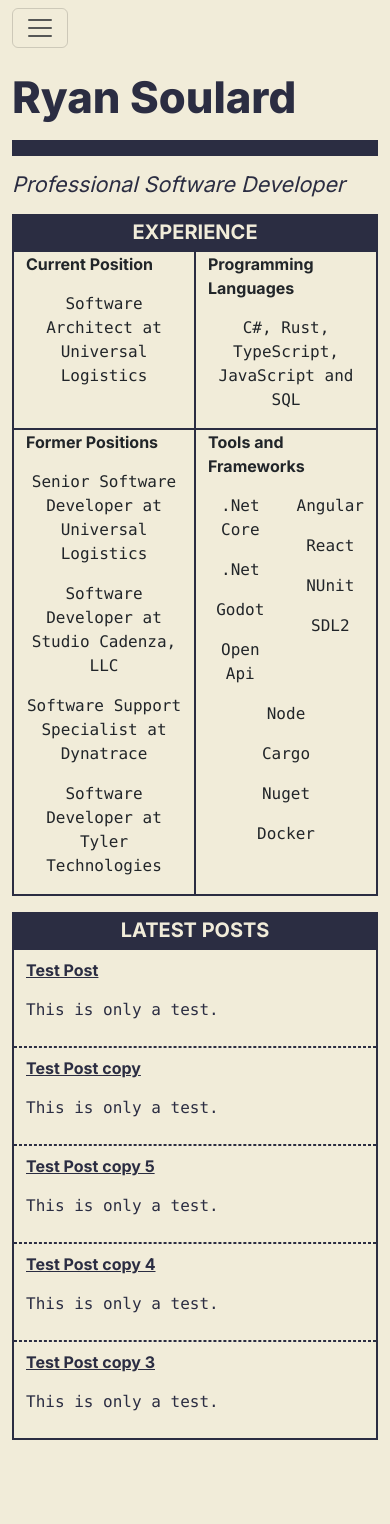
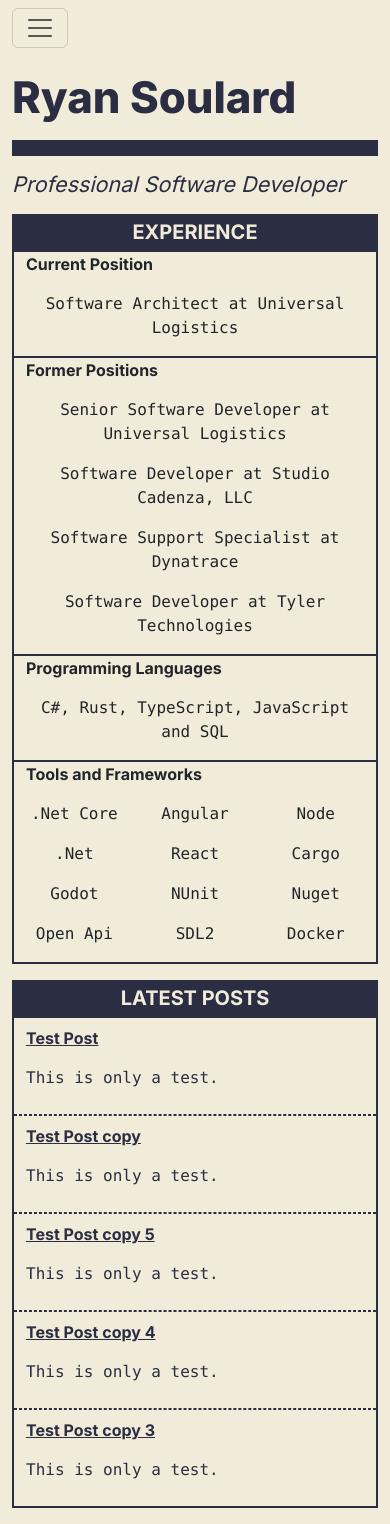
Before and after one commit to rsoulard/rsoulard, a Jekyll site: the page built from index.html, in a window 390 px wide. Built offline with Jekyll 4.4.1, drawn with Linux system fonts in a browser that asks for light colours; before the commit the page ends 1456 px from its top, so only the background shows below that.

Commit message:
Clean up files
- Update Jekyll dependency to 4.3.3.
- Update hom page with better mobile layout.
- Update style to use bootstrap overrides correctly.

```diff
--- a/Gemfile
+++ b/Gemfile
@@ -7,7 +7,7 @@
 #
 # This will help ensure the proper Jekyll version is running.
 # Happy Jekylling!
-gem "jekyll", "~> 4.2.2"
+gem "jekyll", "~> 4.3.3"
 # This is the default theme for new Jekyll sites. You may change this to anything you like.
 gem "minima", "~> 2.5.2"
 # If you want to use GitHub Pages, remove the "gem "jekyll"" above and
--- a/assets/style/site.scss
+++ b/assets/style/site.scss
@@ -3,10 +3,8 @@
 @import url('https://fonts.googleapis.com/css2?family=Inter:wght@400;700;800&display=swap');
 @import "bootstrap/functions";
 @import "bootstrap/variables";
-@import "bootstrap/mixins";
-@import "code-highlighting/monokai.scss";
 
-$theme-colors:map-merge($theme-colors, (
+$theme-colors: map-merge($theme-colors, (
     'alabaster': #e3dFd6,
     'eggshell': #f1ecd9,
     'cedar': #db504a,
@@ -30,6 +28,39 @@
 $pagination-disabled-color:         map-get($theme-colors, 'space');
 $pagination-disabled-border-color:  map-get($theme-colors, 'space');
 $pagination-disabled-bg:            map-get($theme-colors, 'alabaster');
+
+$border-color:                      map-get($theme-colors, 'space');
+
+@import "bootstrap/maps";
+@import "bootstrap/mixins";
+@import "bootstrap/utilities";
+@import "code-highlighting/monokai.scss";
+
+$utilities: map-merge(
+  $utilities,
+  (
+    "border": map-merge(
+      map-get($utilities, "border"),
+      ( responsive: true ),
+    ),
+    "border-top": map-merge(
+      map-get($utilities, "border-top"),
+      ( responsive: true ),
+    ),
+    "border-end": map-merge(
+      map-get($utilities, "border-end"),
+      ( responsive: true ),
+    ),
+    "border-bottom": map-merge(
+      map-get($utilities, "border-bottom"),
+      ( responsive: true ),
+    ),
+    "border-start": map-merge(
+      map-get($utilities, "border-start"),
+      ( responsive: true ),
+    ),
+  )
+);
 
 @import "bootstrap/bootstrap";
 
--- a/blog/index.html
+++ b/blog/index.html
@@ -4,12 +4,12 @@
 subtitle: Rambling and Rants
 ---
 
-<div class="container border border-space border-2 my-3">
+<div class="container border border-2 my-3">
     <div class="row bg-space text-center pt-1">
         <h5 class="text-eggshell"><strong>BLOG POSTS</strong></h5>
     </div>
     <div class="row">
-        <div class="col border-space take-one">
+        <div class="col take-one">
             {% for post in paginator.posts %}
             <a href="{{post.url}}" class="row py-2 clickable bg-eggshell">
                 <p><strong>{{ post.title | escape }}</strong></p>
@@ -21,7 +21,7 @@
 </div>
 
 <nav>
-    <ul class="pagination justify-content-center border-space">
+    <ul class="pagination justify-content-center">
         {% if paginator.previous_page %}
         <li class="page-item">
             <a class="page-link" href="{{ paginator.previous_page_path }}">← Previous</a>
--- a/index.html
+++ b/index.html
@@ -1,96 +1,63 @@
 ---
-# Feel free to add content and custom Front Matter to this file.
-# To modify the layout, see https://jekyllrb.com/docs/themes/#overriding-theme-defaults
-
 layout: default
 title: Ryan Soulard
 subtitle: Professional Software Developer
 ---
-<div class="container border border-space border-2 mt-3">
+<div class="container border border-2 mt-3">
     <div class="row bg-space text-center pt-1">
         <h5 class="text-eggshell"><strong>EXPERIENCE</strong></h5>
     </div>
     <div class="row">
-        <div class="col border-end border-space">
+        <div class="col-sm border-end-sm">
             <div class="row">
                 <p><strong>Current Position</strong></p>
             </div>
-            <div class="row text-center">
-                <p class="font-monospace">Software Architect at Universal Logistics</p>
+            <div class="row text-center font-monospace">
+                <p>Software Architect at Universal Logistics</p>
+            </div>
+            <div class="row border-top">
+                <p><strong>Former Positions</strong></p>
+            </div>
+            <div class="row text-center font-monospace">
+                <p>Senior Software Developer at Universal Logistics</p>
+                <p>Software Developer at Studio Cadenza, LLC</p>
+                <p>Software Support Specialist at Dynatrace</p>
+                <p>Software Developer at Tyler Technologies</p>
             </div>
         </div>
-        <div class="col">
-            <div class="row">
+        <div class="col-sm">
+            <div class="row border-top border-sm-0">
                 <p><strong>Programming Languages</strong></p>
             </div>
-            <div class="row text-center">
-                <p class="font-monospace">C#, Rust, TypeScript, JavaScript and SQL</p>
+            <div class="row text-center font-monospace">
+                <p>C#, Rust, TypeScript, JavaScript and SQL</p>
             </div>
-        </div>
-    </div>
-    <div class="row border-top border-space">
-        <div class="col border-end border-space">
-            <div class="row">
-                <p><strong>Former Positions</strong></p>
-            </div>
-            <div class="row text-center">
-                <p class="font-monospace">Senior Software Developer at Universal Logistics</p>
-            </div>
-            <div class="row text-center">
-                <p class="font-monospace">Software Developer at Studio Cadenza, LLC</p>
-            </div>
-            <div class="row text-center">
-                <p class="font-monospace">Software Support Specialist at Dynatrace</p>
-            </div>
-            <div class="row text-center">
-                <p class="font-monospace">Software Developer at Tyler Technologies</p>
-            </div>
-        </div>
-        <div class="col">
-            <div class="row">
+            <div class="row border-top">
                 <p><strong>Tools and Frameworks</strong></p>
             </div>
-            <div class="row">
+            <div class="row font-monospace">
                 <div class="col">
                     <div class="row text-center">
-                        <p class="font-monospace">.Net Core</p>
-                    </div>
-                    <div class="row text-center">
-                        <p class="font-monospace">.Net</p>
-                    </div>
-                    <div class="row text-center">
-                        <p class="font-monospace">Godot</p>
-                    </div>
-                    <div class="row text-center">
-                        <p class="font-monospace">Open Api</p>
+                        <p>.Net Core</p>
+                        <p>.Net</p>
+                        <p>Godot</p>
+                        <p>Open Api</p>
                     </div>
                 </div>
                 <div class="col">
                     <div class="row text-center">
-                        <p class="font-monospace">Angular</p>
-                    </div>
-                    <div class="row text-center">
-                        <p class="font-monospace">React</p>
-                    </div>
-                    <div class="row text-center">
-                        <p class="font-monospace">NUnit</p>
-                    </div>
-                    <div class="row text-center">
-                        <p class="font-monospace">SDL2</p>
+                        <p>Angular</p>
+                        <p>React</p>
+                        <p>NUnit</p>
+                        <p>SDL2</p>
                     </div>
                 </div>
                 <div class="col">
                     <div class="row text-center">
-                        <p class="font-monospace">Node</p>
-                    </div>
-                    <div class="row text-center">
-                        <p class="font-monospace">Cargo</p>
-                    </div>
-                    <div class="row text-center">
-                        <p class="font-monospace">Nuget</p>
-                    </div>
-                    <div class="row text-center">
-                        <p class="font-monospace">Docker</p>
+                        <p>Node</p>
+                        <p>Cargo</p>
+                        <p>Nuget</p>
+                        <p>Docker</p>
                     </div>
                 </div>
             </div>
@@ -98,12 +65,12 @@
     </div>
 </div>
 
-<div class="container border border-space border-2 my-3">
+<div class="container border border-2 my-3">
     <div class="row bg-space text-center pt-1">
         <h5 class="text-eggshell"><strong>LATEST POSTS</strong></h5>
     </div>
     <div class="row">
-        <div class="col border-space take-one">
+        <div class="col take-one">
             {% for post in site.posts limit:5 %}
             <a href="{{post.url}}" class="row py-2 clickable bg-eggshell">
                 <p><strong>{{ post.title | escape }}</strong></p>
```
Also changed, not shown: Gemfile.lock.
